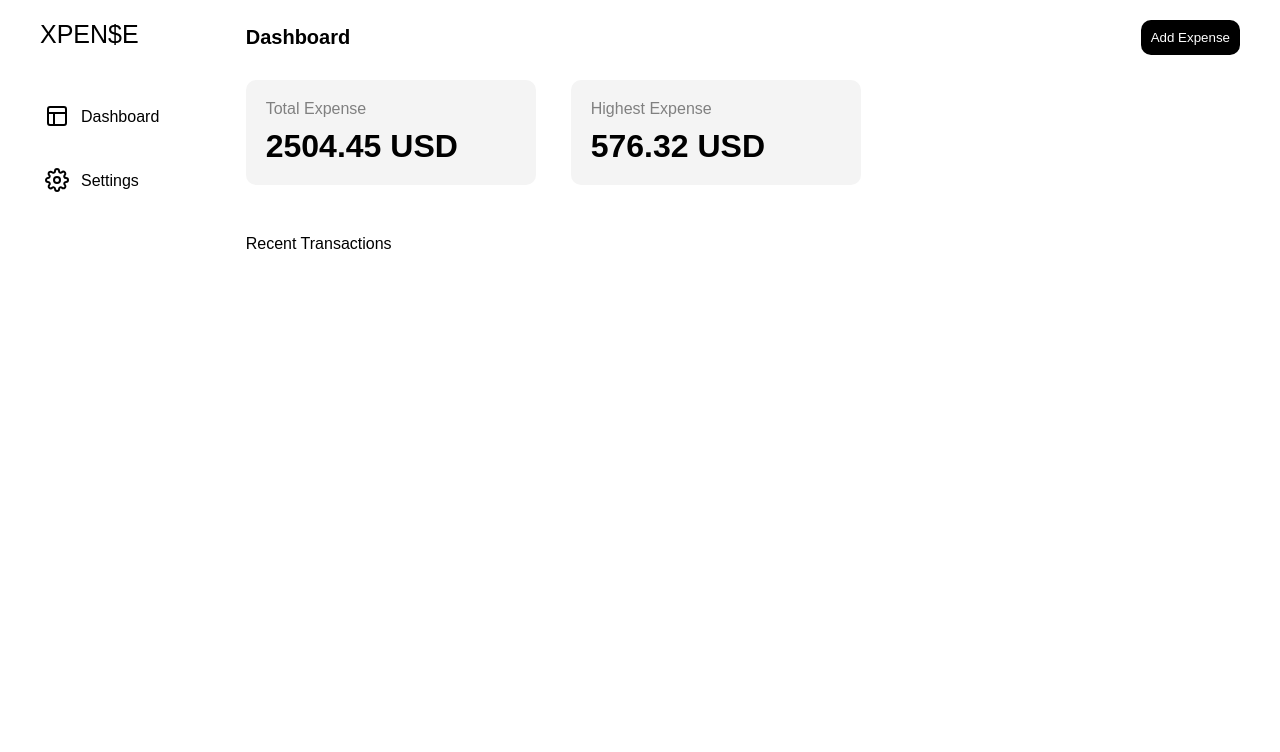
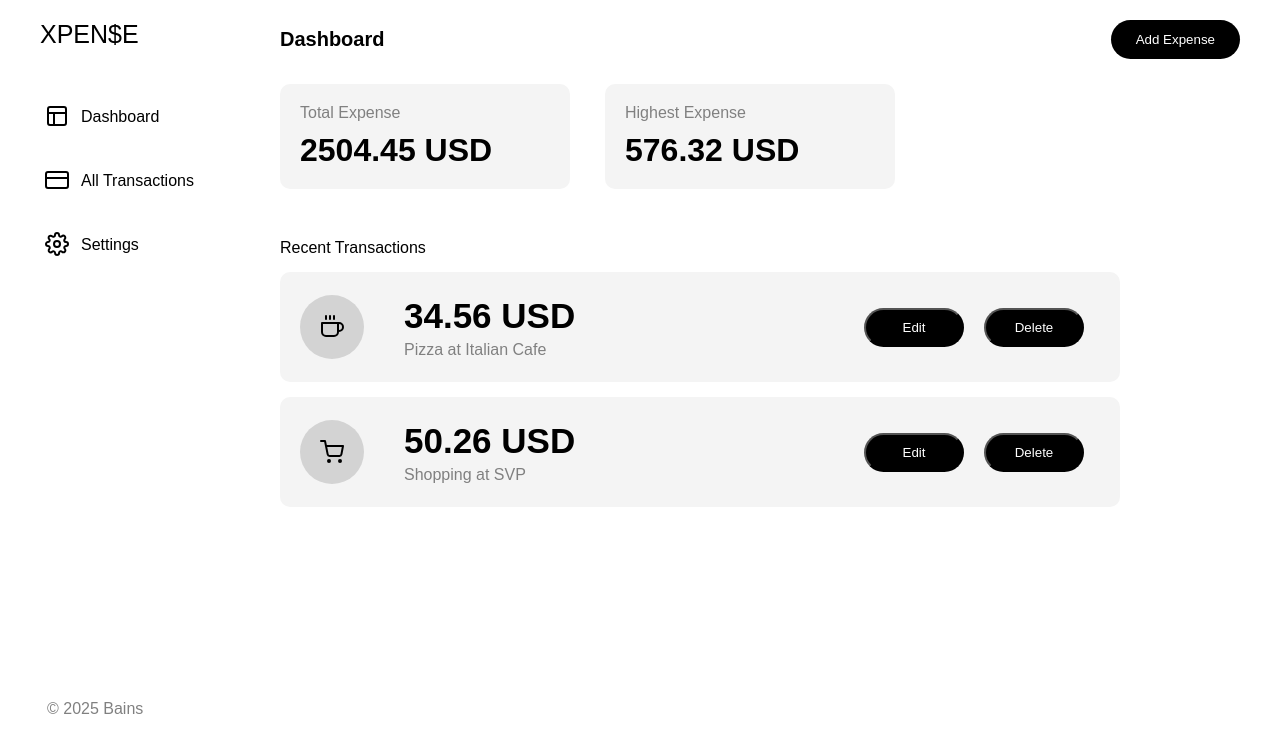
Before and after one commit to ekambains/expense-tracker, a plain HTML site: page frontend/dashboard/index.html in a window 1280 px wide. Drawn offline with nearby package versions, Linux system fonts and the light colour scheme; a small style sheet from the web is missing.

Commit message:
frontend: dashboard complete

```diff
--- a/frontend/dashboard/index.html
+++ b/frontend/dashboard/index.html
@@ -18,8 +18,15 @@
                     <span>Dashboard</span>
                 </div>
                 <div>
+                    <i data-feather="credit-card"></i>
+                    <span>All Transactions</span>
+                </div>
+                <div>
                     <i data-feather="settings"></i>
                     <span>Settings</span>
+                </div>
+                <div>
+                    <span>&copy; 2025 Bains</span>
                 </div>
             </div>
         </nav>
@@ -45,7 +52,34 @@
             <div class="recentTransactions">
                 <span>Recent Transactions</span>
                 <div class="rtComp">
-
+                    <div>
+                        <span class="rtCategory"><i data-feather="coffee"></i></span>
+                    </div>
+                    <div class="rtCompPart2">
+                        <div class="rtCompPrice">
+                            <span>34.56 USD</span>
+                            <span>Pizza at Italian Cafe</span>
+                        </div>
+                        <div class="rtCompButtons">
+                            <button>Edit</button>
+                            <button>Delete</button>
+                        </div>
+                    </div>
+                </div>
+                <div class="rtComp">
+                    <div>
+                        <span class="rtCategory"><i data-feather="shopping-cart"></i></span>
+                    </div>
+                    <div class="rtCompPart2">
+                        <div class="rtCompPrice">
+                            <span>50.26 USD</span>
+                            <span>Shopping at SVP</span>
+                        </div>
+                        <div class="rtCompButtons">
+                            <button>Edit</button>
+                            <button>Delete</button>
+                        </div>
+                    </div>
                 </div>
             </div>
         </div>
--- a/frontend/dashboard/style.css
+++ b/frontend/dashboard/style.css
@@ -13,7 +13,7 @@ body {
 .nav{
     display: flex;
     flex-direction: column;
-    width: 200px;
+    width: 250px;
     gap: 50px;
 }
 
@@ -34,6 +34,11 @@ body {
     gap: 10px;
     align-items: center;
     text-align: center;
+}
+
+.navElements div:last-child{
+    margin-top: 400px;
+    color: gray;
 }
 
 .navElements span {
@@ -61,9 +66,9 @@ body {
 
 .dashboardNav button{
     background-color: black;
-    padding: 10px;
+    padding: 12px 25px;
     color: white;
-    border-radius: 10px;
+    border-radius: 20px;
     border: 0;
 }
 
@@ -100,10 +105,71 @@ body {
 .recentTransactions{
     display: flex;
     flex-direction: column;
-    gap: 10px;
+    gap: 15px;
     margin-top: 25px;
 }
 
 .recentTransactions span:first-child{
     font-size: 16px;
 }
+
+.rtComp{
+    height: 100px;
+    width: 800px;
+    border-radius: 10px;
+    background-color: rgb(244, 244, 244);
+    display: flex;
+    align-items: center;
+    gap: 40px;
+    padding: 5px 20px;
+}
+
+.rtCategory{
+    background-color: lightgray;
+    border-radius: 100%;
+    text-align: center;
+    padding: 20px;
+    display: flex;
+    justify-content: center;
+    align-items: center;
+}
+
+.rtCompPart2{
+    width: 85%;
+    display: flex;
+    justify-content: space-between;
+    align-items: center;
+}
+
+.rtCompPrice{
+    display: flex;
+    flex-direction: column;
+    gap: 5px;
+}
+
+.rtCompPrice span:first-child{
+    font-size: 35px;
+    font-weight: 600;
+}
+
+.rtCompPrice span:last-child{
+    color: gray;
+}
+
+.rtCompButtons{
+    display: flex;
+    gap: 20px;
+}
+
+.rtCompButtons button{
+    background-color: black;
+    color: white;
+    padding: 10px 25px;
+    border-radius: 20px;
+    width: 100px;
+}
+
+.rtCompButtons button:hover{
+    cursor: pointer;
+    background-color: rgba(0, 0, 0, 0.838);
+}
```
